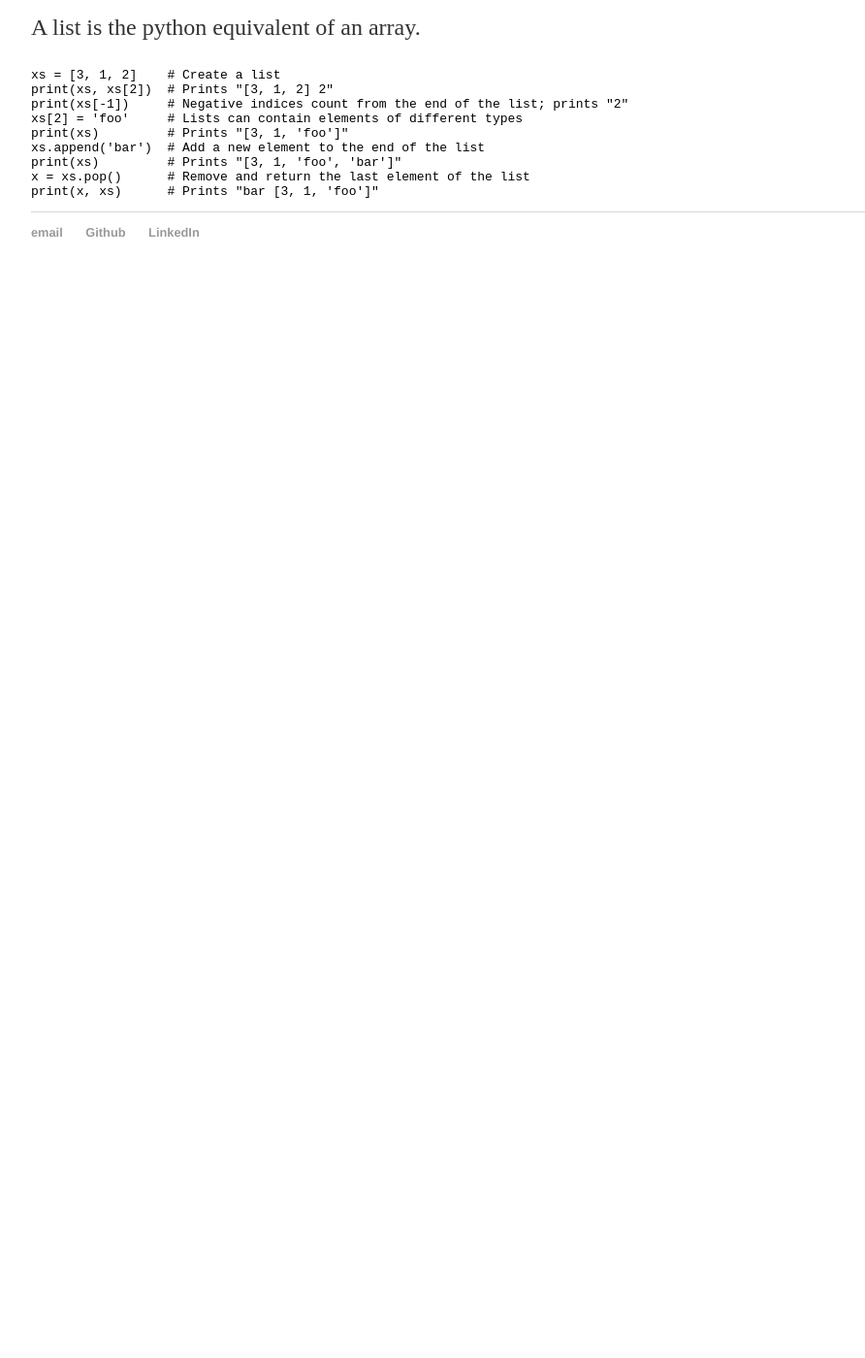
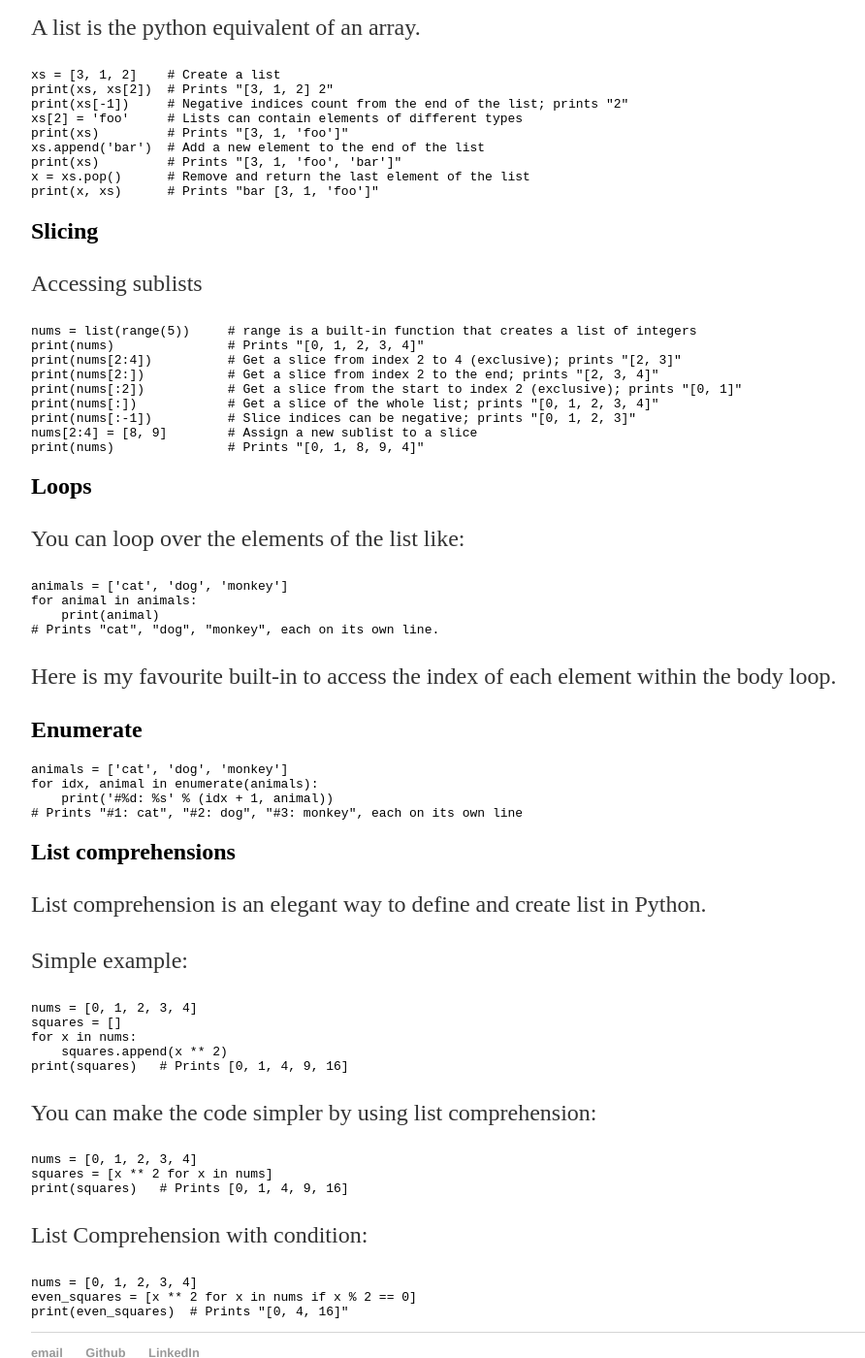
Before and after one commit to summii/summii.github.io, a Jekyll site: the page built from _posts/2017-09-04-python-handbook.md, in a window 1280 px wide and 1400 px high, scrolled down 1565 px. Shown: the whole window at 97% size, without its empty margins (160-1052 px from the left). Built offline with Jekyll 4.4.1, drawn with Linux system fonts in a browser that asks for light colours; before the commit the page ends 1872 px from its top, so only the background shows below that.

Commit message:
Update 2017-09-04-python-handbook.md

`````diff
--- a/_posts/2017-09-04-python-handbook.md
+++ b/_posts/2017-09-04-python-handbook.md
@@ -90,3 +90,70 @@ print(xs)         # Prints "[3, 1, 'foo', 'bar']"
 x = xs.pop()      # Remove and return the last element of the list
 print(x, xs)      # Prints "bar [3, 1, 'foo']"
 ```
+
+## Slicing
+Accessing sublists
+
+```
+nums = list(range(5))     # range is a built-in function that creates a list of integers
+print(nums)               # Prints "[0, 1, 2, 3, 4]"
+print(nums[2:4])          # Get a slice from index 2 to 4 (exclusive); prints "[2, 3]"
+print(nums[2:])           # Get a slice from index 2 to the end; prints "[2, 3, 4]"
+print(nums[:2])           # Get a slice from the start to index 2 (exclusive); prints "[0, 1]"
+print(nums[:])            # Get a slice of the whole list; prints "[0, 1, 2, 3, 4]"
+print(nums[:-1])          # Slice indices can be negative; prints "[0, 1, 2, 3]"
+nums[2:4] = [8, 9]        # Assign a new sublist to a slice
+print(nums)               # Prints "[0, 1, 8, 9, 4]"
+```
+
+## Loops
+
+You can loop over the elements of the list like:
+
+```
+animals = ['cat', 'dog', 'monkey']
+for animal in animals:
+    print(animal)
+# Prints "cat", "dog", "monkey", each on its own line.
+```
+
+Here is my favourite built-in to access the index of each element within the body loop.
+
+## Enumerate
+
+````
+animals = ['cat', 'dog', 'monkey']
+for idx, animal in enumerate(animals):
+    print('#%d: %s' % (idx + 1, animal))
+# Prints "#1: cat", "#2: dog", "#3: monkey", each on its own line
+````
+
+## List comprehensions
+
+List comprehension is an elegant way to define and create list in Python.
+
+Simple example:
+
+```
+nums = [0, 1, 2, 3, 4]
+squares = []
+for x in nums:
+    squares.append(x ** 2)
+print(squares)   # Prints [0, 1, 4, 9, 16]
+```
+
+You can make the code simpler by using list comprehension:
+
+```
+nums = [0, 1, 2, 3, 4]
+squares = [x ** 2 for x in nums]
+print(squares)   # Prints [0, 1, 4, 9, 16]
+```
+
+List Comprehension with condition:
+
+```
+nums = [0, 1, 2, 3, 4]
+even_squares = [x ** 2 for x in nums if x % 2 == 0]
+print(even_squares)  # Prints "[0, 4, 16]"
+```
`````
